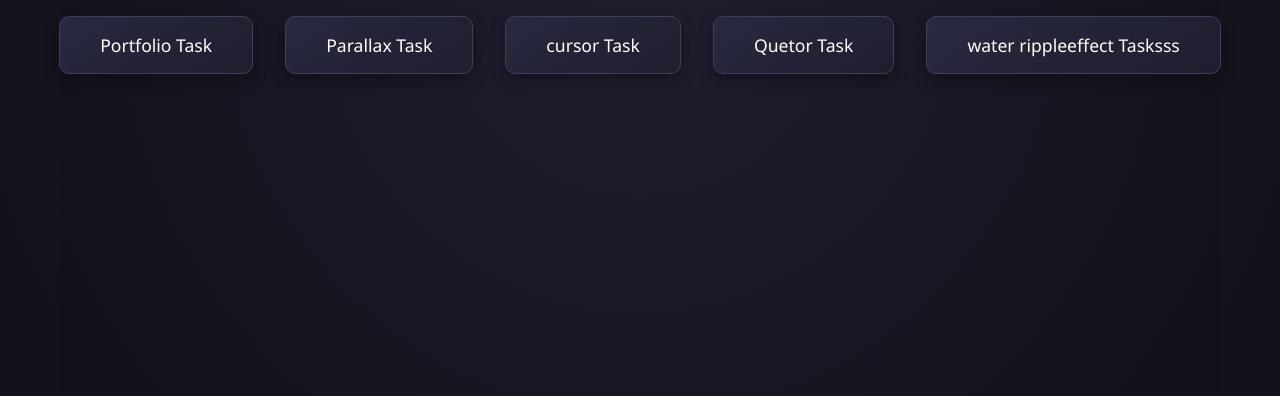
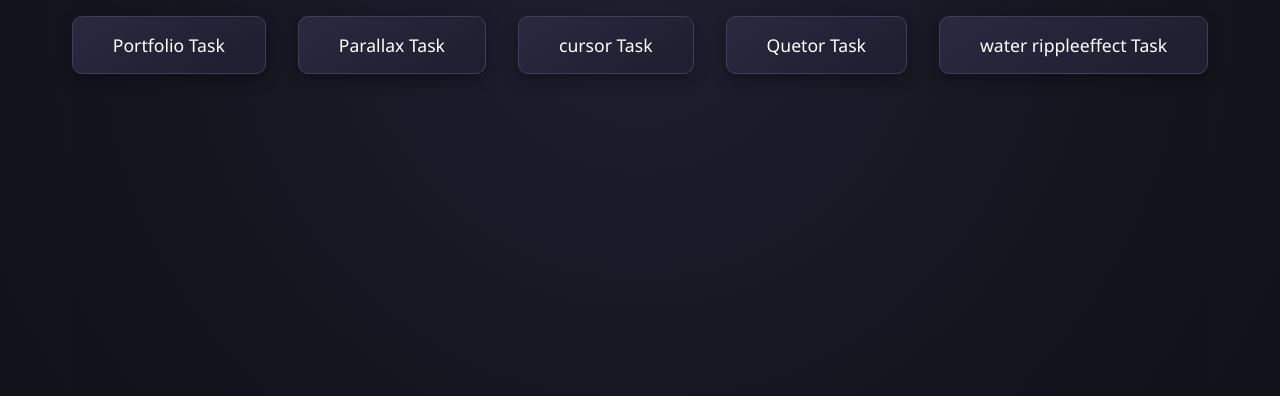
Before and after one commit to Shobana200433/mitbotsinternship, a plain HTML site: page index.html in a window 1280 px wide. Shown: the part 404-800 px from the top of the page. Drawn offline with Linux system fonts and the light colour scheme.

Commit message:
Auto commit: 2025-06-09 16:03:26

```diff
--- a/index.html
+++ b/index.html
@@ -68,7 +68,7 @@
           <a href="  https://cursorhovereffectbw.netlify.app/" class="btn">cursor Task</a>
 
                   <a href="   https://servicepagemitbots.netlify.app/ " class="btn">Quetor Task</a>
-                   <a href=" https://waterrippleeffect.netlify.app/ " class="btn">water rippleeffect  Tasksss</a>
+                   <a href=" https://waterrippleeffect.netlify.app/ " class="btn">water rippleeffect  Task</a>
 
     </div>
   </div>
```
